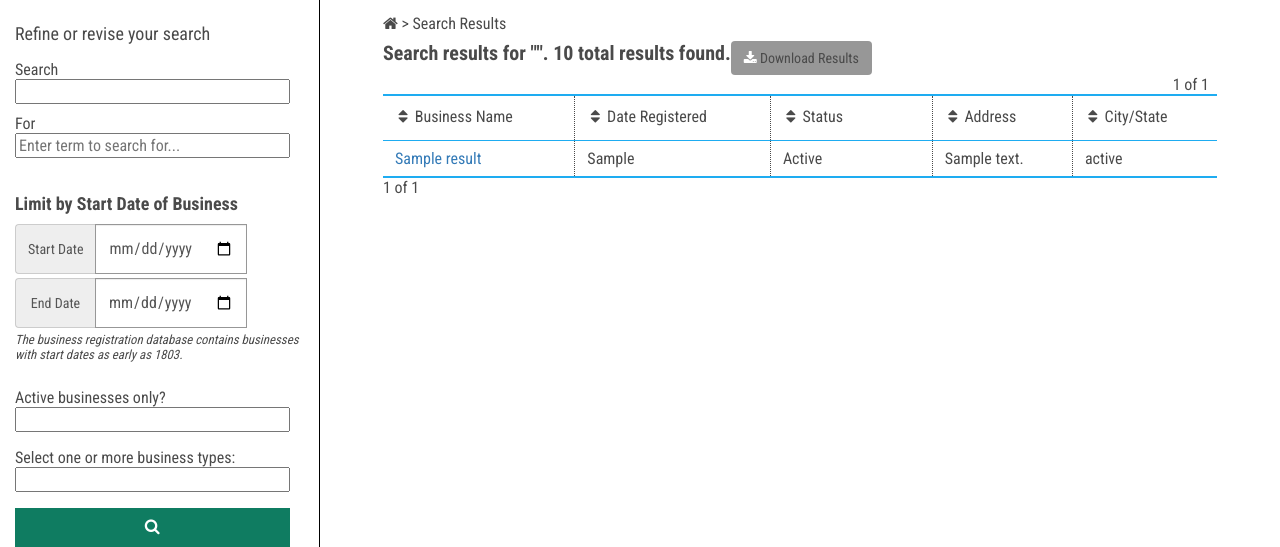
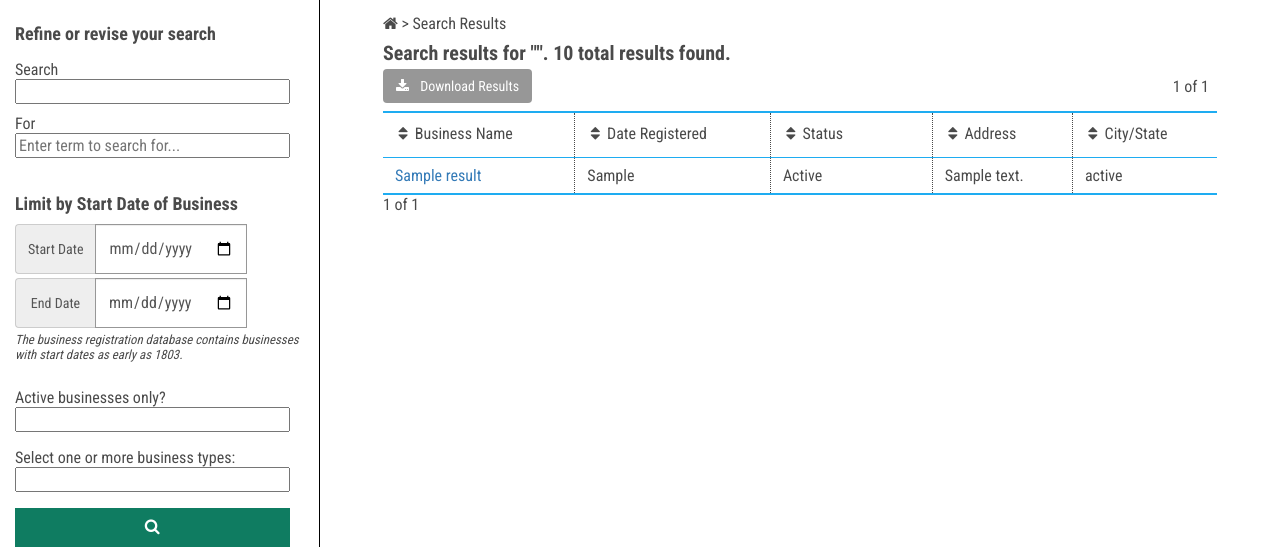
Before and after one commit to CT-Data-Collaborative/ctdata-sots-search, a Flask app: template web/sots/templates/results.html in a window 1280 px wide. Shown: the part 50-597 px from the top of the page. Run offline with Flask 2, Linux system fonts and the light colour scheme; the template is opened without the code that fills it: most values are stand-ins (such as "Sample title", 1, 10 or a date in 2020); form fields are guessed from the names that the template uses; parts of the project's set-up code (start-up, migrations or seed data) failed here and were passed over; some libraries are stand-ins or nearby versions.

Commit message:
fixed broken sorting. added dl button to off canvas

```diff
--- /dev/null
+++ b/src/sass/partials/_buttons.scss
@@ -0,0 +1,24 @@
+
+.btn-sots {
+  background-color: $dark-grey;
+}
+
+.btn-sots:hover {
+  background-color: $extra-dark-grey;
+  border-color: $extra-dark-grey;
+}
+
+.btn-sots {
+  .fa-download {
+    padding-right: .5rem;
+  }
+}
+
+.btn-sots--download, .btn-sots--download:hover {
+  color: $white;
+}
+
+.btn-sots--download-offcanvas {
+  border-radius: 0;
+  width: 95%;
+}
--- a/src/sass/partials/_top-paginate.scss
+++ b/src/sass/partials/_top-paginate.scss
@@ -12,6 +12,19 @@
     font-size: 1.25rem;
     font-weight: bold;
   }
+  .top-paginate--controls {
+    clear: both;
+    padding-bottom: .5rem;
+    padding-top: .25rem;
+  }
+  .paginater {
+    display: inline-block;
+    float: right;
+    padding-top: 0.5rem;
+  }
+  form {
+    display: inline-block;
+  }
 }
 
 .bottom-paginate {
--- a/src/sass/partials/_variables.scss
+++ b/src/sass/partials/_variables.scss
@@ -83,12 +83,3 @@ $extra-light-tan: #F7F6F2;
 .extra-light-blue {background: $ctdata-extra-light-blue;}
 .light-grey {background: $extra-light-grey;}
 .white {background: $white;}
-
-.btn-sots {
-  background-color: $dark-grey;
-}
-
-.btn-sots:hover {
-  background-color: $extra-dark-grey;
-  border-color: $extra-dark-grey;
-}
--- a/src/sass/sots.scss
+++ b/src/sass/sots.scss
@@ -35,3 +35,4 @@ ul#nav {
 @import 'partials/breadcrumbs';
 @import 'partials/links';
 @import 'partials/sotslogo';
+@import 'partials/buttons';
--- a/web/sots/templates/partials/download_form.html
+++ b/web/sots/templates/partials/download_form.html
@@ -1,5 +1,5 @@
 <form action="{{ url_for('download') }}" method="post" name="download">
-    <span><button type='submit' class="btn btn-sots"><i class="fa fa-inverse fa-download"></i> Download Results</button></span>
+    <span><button type='submit' class="btn btn-sots btn-sots--download {% if class %}btn-sots--download-{{class}}{% endif %}"><i class="fa fa-inverse fa-download"></i> Download Results</button></span>
     <div class="hidden{% if form.query.errors %} error {% endif %}">
         <div class="form-group">
             {{ form.index_field }}
--- a/web/sots/templates/partials/result-list/top-paginate.html
+++ b/web/sots/templates/partials/result-list/top-paginate.html
@@ -1,10 +1,12 @@
 <div class="top-paginate">
+    <div>
         <span class="query-info">Search results for "{{ q_obj.query }}". {{ results.total }} total results found.</span>
-    <form action="{{ url_for('download') }}" method="post" name="download">
+        <!--{% if results.total > 0 %}Click on Business Name for more information.{% endif %}</span>-->
+    </div>
+    <div class="top-paginate--controls">
         {% include 'partials/download_form.html' %}
-    <!--<span class="download"><i class="fa fa-download"></i> Download Results</span>-->
-    <!-- /.download -->
-        <!--{% if results.total > 0 %}Click on Business Name for more information.{% endif %}</span>-->
+        <div class="paginater">
+            <!-- /.paginate -->
             <span class="paginate-navigate">
             {% if results.has_prev %}
                 <a href="{{ url_for('search_results', page=results.prev_num, start_date=start_date, end_date=end_date, **q_obj) }}">
@@ -21,4 +23,6 @@
             <span class="paginate-info">{{ results.page }} of {{ results.pages }}</span>
             {% endif %}
         </div>
+    </div>
+</div>
 <!-- /.top-paginate -->
--- a/web/sots/templates/results.html
+++ b/web/sots/templates/results.html
@@ -5,8 +5,14 @@
 {% block content %}
     <div class="row row-offcanvas row-offcanvas-left">
         <div class="col-xs-6 col-sm-6 col-md-4 col-lg-3 sidebar sidebar-offcanvas" id="sidebar">
-            <h4>Refine or revise your search</h4>
+            <h4 style="font-weight: bold">Refine or revise your search</h4>
             {% include 'partials/advanced-search-form.html' %}
+            <div class="visible-sm visible-xs">
+                {% with class='offcanvas' %}
+                    {% include 'partials/download_form.html' %}
+                {% endwith %}
+            </div>
+            <!-- /.display-off-canvas -->
             <p>Do you have <a class='sots-link' href="{{ url_for('feedback') }}">feedback?</a></p>
         </div>
         <!-- /.col-sm-12 col-md-4 -->
@@ -33,6 +39,13 @@
     {{ super()}}
     <script src="/static/js/form.js"></script>
     <script>
+        $(document).ready(function () {
+            $('[data-toggle="offcanvas"]').click(function () {
+                $('.row-offcanvas').toggleClass('active')
+            });
+        });
+    </script>
+    <script>
         var sort_by = "{{ q_obj.sort_by }}";
         var sort_order = "{{ q_obj.sort_order }}";
 
@@ -40,8 +53,8 @@
         $(document).ready(function () {
             // download click handler
             // form not being populated w query_limit field...hacky workaround
-            document.querySelector('form[name=download] #query_limit').value = "{{ q_limit }}";
-            document.querySelector('form[name=advanced_search] #query_limit').value = "{{ q_limit }}";
+//            document.querySelector('form[name=download] #query_limit').value = "{{ q_limit }}";
+//            document.querySelector('form[name=advanced_search] #query_limit').value = "{{ q_limit }}";
 
             // table header clilck handlers
             $('.sortable-header').click(function() {
@@ -60,10 +73,6 @@
                 }
                 $('form[name=advanced_search]').trigger('submit');
             });
-            $('[data-toggle="offcanvas"]').click(function () {
-                $('.row-offcanvas').toggleClass('active');
-                $('.maincontent').toggleClass('active');
-            });
             $('#start .input-group.date').datepicker({
                 startDate: '1990-01-01',
                 startView: '0d',
```
Also changed, not shown: gulpfile.js (+13 -0 lines), web/sots/static/css/sots.css. Lines whose indentation alone changed are shown as unchanged.
